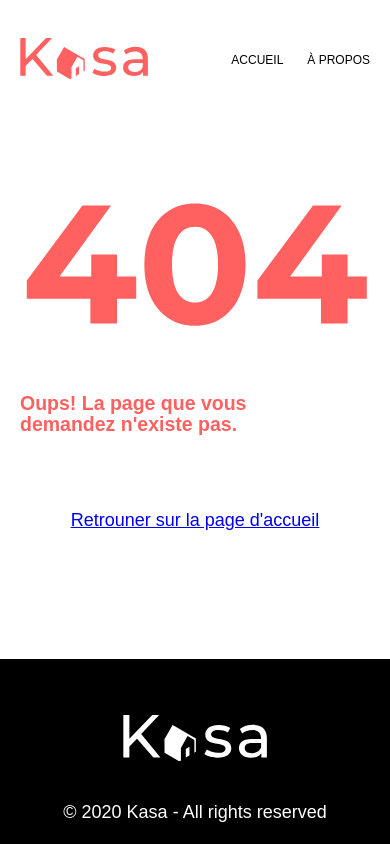
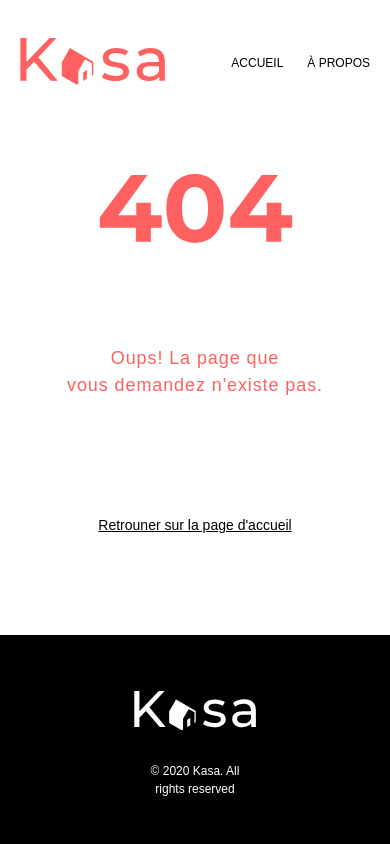
Before and after one commit to vatr84/P11_Kasa-V2, a React (Vite) app: page /404 in a window 390 px wide. Built offline with nearby package versions, Linux system fonts and the light colour scheme.

Commit message:
Mobile_404

```diff
--- a/src/components/footer/Footer.jsx
+++ b/src/components/footer/Footer.jsx
@@ -5,8 +5,10 @@ import Logo from '../Logo'
 export default function Footer() {
     return (
         <footer className="footer">
-            <Logo color="currentColor" />
-            <p className="footer__credit">© 2020 Kasa - All rights reserved</p>
+            <Logo className="logo" color="currentColor" />
+            <p className="footer__credit">
+                © 2020 Kasa. All<br className="footer__credit-break" /> rights reserved
+            </p>
         </footer>
     )
 }
--- a/src/components/footer/Footer.scss
+++ b/src/components/footer/Footer.scss
@@ -1,7 +1,7 @@
 :root {
     --footer-padding: 3.5rem 1.25rem 0;
     --footer-gap: 1.25rem;
-    --logo-max-width: 9rem;
+    --logo-max-width: 7.625rem;
     --footer-background-color: #000;
     --footer-color: #fff;
 }
@@ -15,7 +15,24 @@
     padding: var(--footer-padding);
     background-color: var(--footer-background-color);
     color: var(--footer-color);
+    height: 153px;
 
+    &__credit {
+        font-size: 0.75rem;
+        text-align: center;
+
+        @media (min-width: 768px) {
+            font-size: 1.5rem;
+        }
+
+        &-break {
+            display: none;
+
+            @media (max-width: 767px) {
+                display: inline;
+            }
+        }
+    }
 
     .logo {
         max-width: var(--logo-max-width);
--- a/src/components/header/Header.scss
+++ b/src/components/header/Header.scss
@@ -1,5 +1,5 @@
 :root {
-    --header-logo-width-min: 8rem;
+    --header-logo-width-min: 9.063rem;
     --header-logo-width-max: 13rem;
     --header-logo-width-viewport: 25vw;
 }
@@ -13,10 +13,8 @@
 
     &__logo {
 
-        width: clamp(
-            var(--header-logo-width-min),
-            var(--header-logo-width-viewport),
-            var(--header-logo-width-max)
-        );
+        width: clamp(var(--header-logo-width-min),
+                var(--header-logo-width-viewport),
+                var(--header-logo-width-max));
     }
 }
--- a/src/pages/404/NotFound.jsx
+++ b/src/pages/404/NotFound.jsx
@@ -7,9 +7,9 @@ export default function NotFound() {
     return (
         <main className="notFound container">
             <img src={notFound404} alt="" />
-            <h1>Oups! La page que vous demandez n&apos;existe pas.</h1>
+            <h1 className="notFound__title">Oups! La page que<br className="notFound__title-break" /> vous demandez n&apos;existe pas.</h1>
             <p>
-                <Link to="/">Retrouner sur la page d&apos;accueil</Link>
+                <Link to="/" className="notFound__link">Retrouner sur la page d&apos;accueil</Link>
             </p>
         </main>
     )
--- a/src/pages/404/NotFound.scss
+++ b/src/pages/404/NotFound.scss
@@ -3,12 +3,41 @@
 .notFound {
     display: flex;
     flex-direction: column;
-    justify-content: center;
+    justify-content: space-around;
     align-items: center;
-    gap: $spacing-large;
     height: 100%;
+    text-align: center;
+
+    &__title {
+        font-size: 2.25rem;
+        font-weight: 500;
+        line-height: 1.5;
+        letter-spacing: 0.05em;
+
+        @media (max-width: 767px) {
+            font-size: 1.125rem;
+        }
+
+        &-break {
+            display: none;
+
+            @media (max-width: 767px) {
+                display: inline;
+            }
+        }
+    }
+
+    &__link {
+        font-size: 1.125rem;
+        text-decoration: underline !important;
+        text-decoration-style: solid;
+
+        @media (max-width: 767px) {
+            font-size: 0.875rem;
+        }
+    }
 
     img {
-        width: min(100%, 36rem);
+        width: clamp(198px, 50vw, 597px);
     }
 }
```
